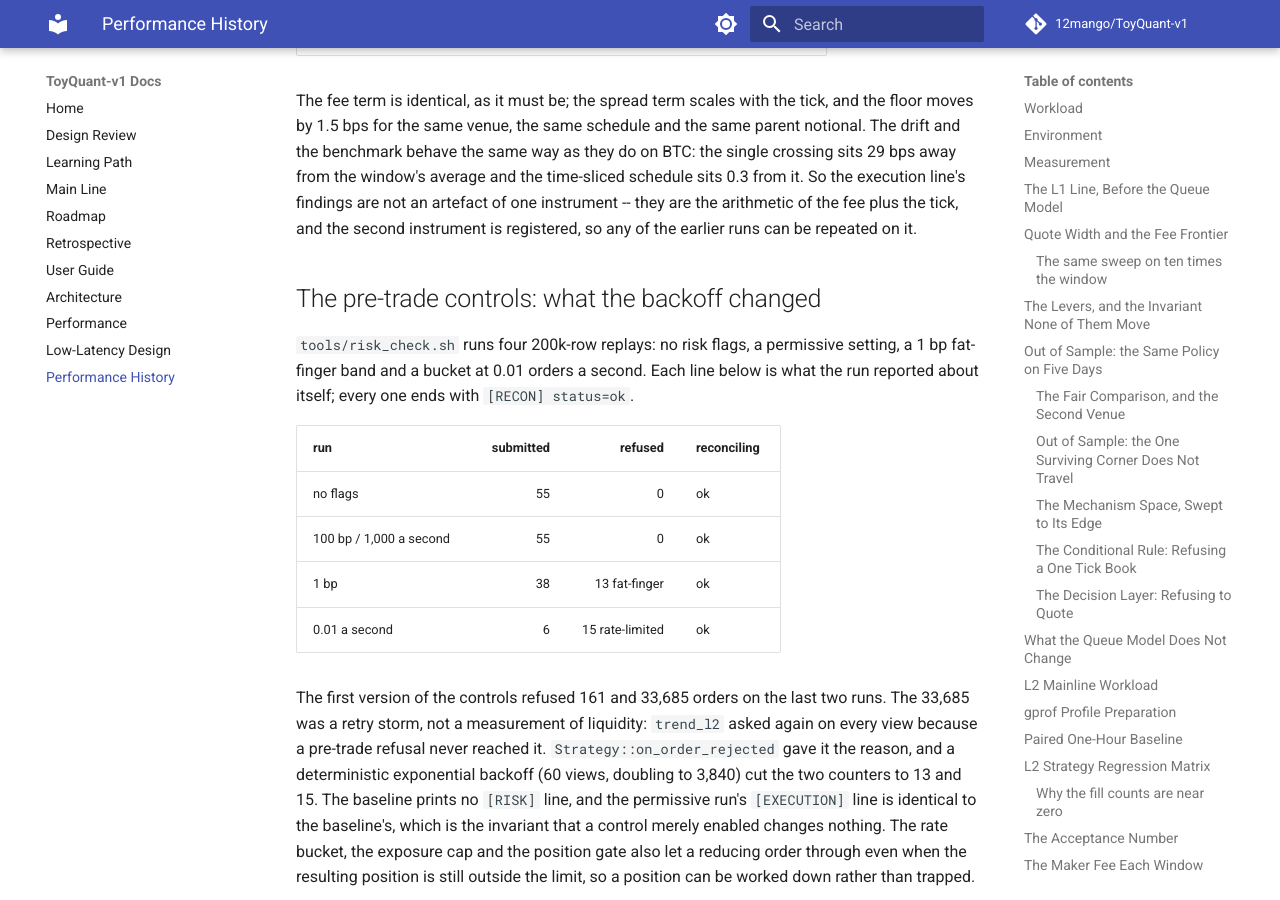
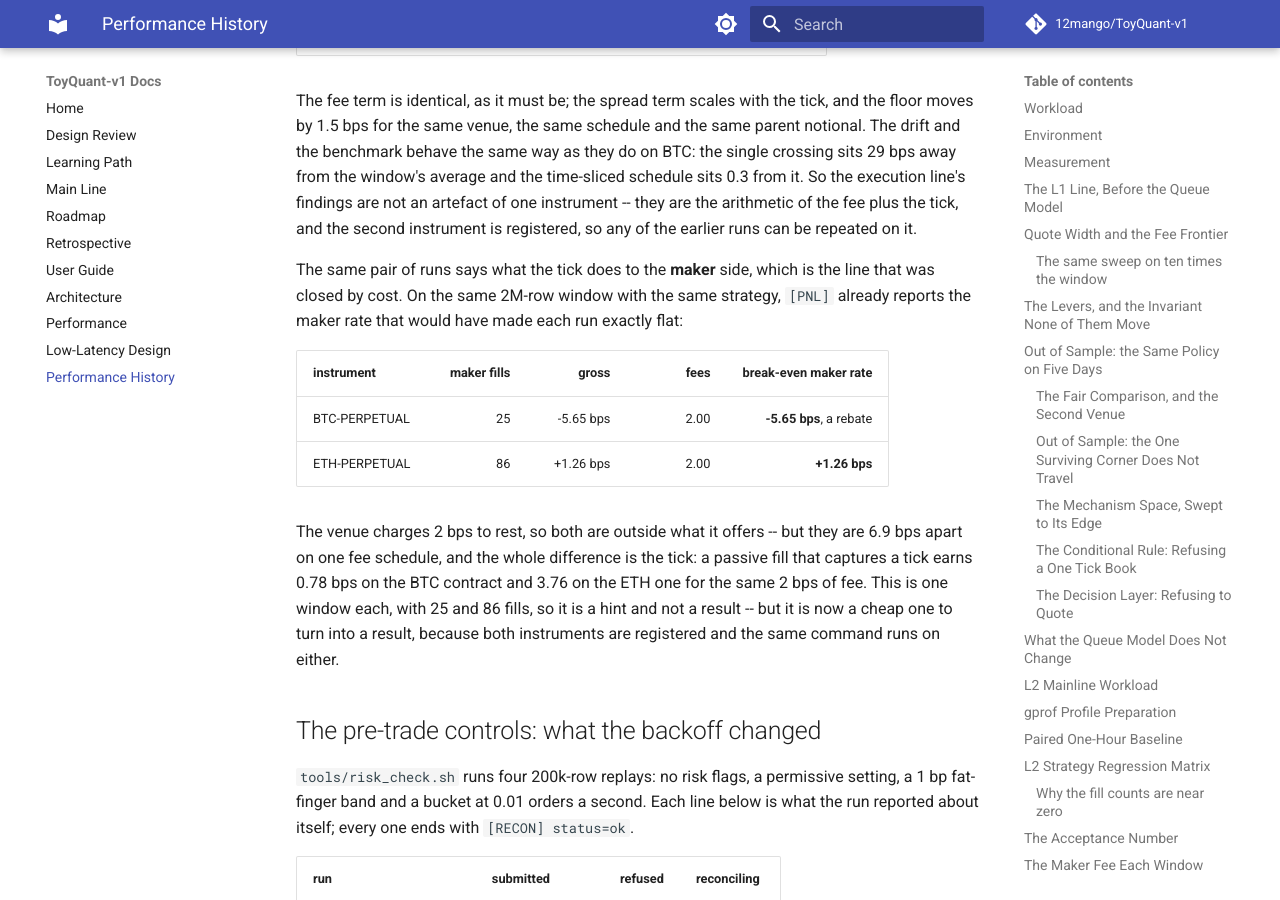
Before and after one commit to 12mango/ToyQuant-v1, an MkDocs documentation site: the page built from docs/PERFORMANCE_HISTORY.md, in a window 1280 px wide and 900 px high, scrolled down 60599 px. Built offline with MkDocs 1.6.1 and Material for MkDocs 9.7.7, drawn with Linux system fonts in a browser that asks for light colours; comment, search, counter and statistics services are not loaded.

Commit message:
Docs: the tick moves the maker break-even by seven basis points
The same 2M-row window and the same maker strategy, run on both registered instruments: the maker rate that
would make each exactly flat is -5.65 bps on the BTC contract (a rebate) and +1.26 on the ETH one. The venue
charges 2 to rest, so both are still outside it, but the gap between them is the tick and nothing else -- a
captured tick is 0.78 bps of the BTC price and 3.76 of the ETH price.

One window each and 25 against 86 fills, so this is recorded as a hint; the controlled version is now cheap,
because both instruments are registered.

```diff
--- a/docs/PERFORMANCE_HISTORY.md
+++ b/docs/PERFORMANCE_HISTORY.md
@@ -2967,6 +2967,21 @@ schedule sits 0.3 from it. So the execution line's findings are not an artefact
 the arithmetic of the fee plus the tick, and the second instrument is registered, so any of the earlier runs can
 be repeated on it.
 
+The same pair of runs says what the tick does to the **maker** side, which is the line that was closed by cost.
+On the same 2M-row window with the same strategy, `[PNL]` already reports the maker rate that would have made
+each run exactly flat:
+
+| instrument | maker fills | gross | fees | break-even maker rate |
+|---|---:|---:|---:|---:|
+| BTC-PERPETUAL | 25 | -5.65 bps | 2.00 | **-5.65 bps**, a rebate |
+| ETH-PERPETUAL | 86 | +1.26 bps | 2.00 | **+1.26 bps** |
+
+The venue charges 2 bps to rest, so both are outside what it offers -- but they are 6.9 bps apart on one fee
+schedule, and the whole difference is the tick: a passive fill that captures a tick earns 0.78 bps on the BTC
+contract and 3.76 on the ETH one for the same 2 bps of fee. This is one window each, with 25 and 86 fills, so it
+is a hint and not a result -- but it is now a cheap one to turn into a result, because both instruments are
+registered and the same command runs on either.
+
 ## The pre-trade controls: what the backoff changed
 
 `tools/risk_check.sh` runs four 200k-row replays: no risk flags, a permissive setting, a 1 bp fat-finger band
```
Also changed, not shown: docs/ROADMAP.md (+1 -1 lines).
